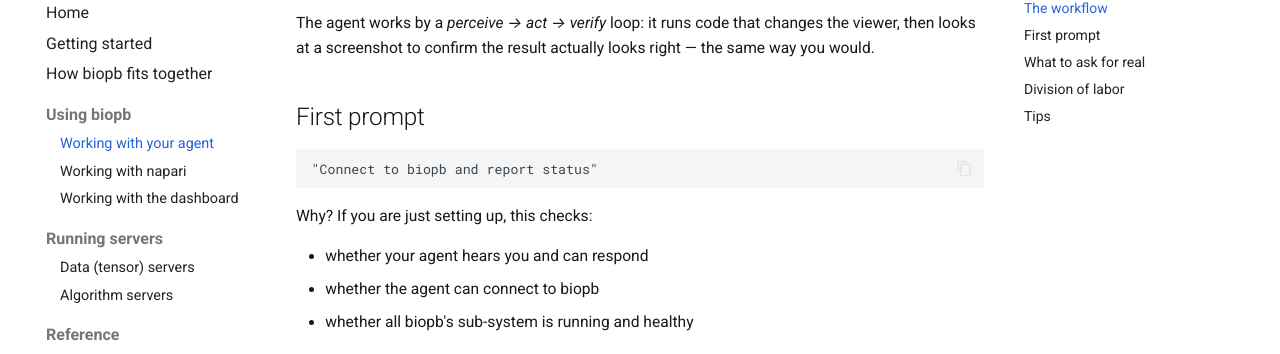
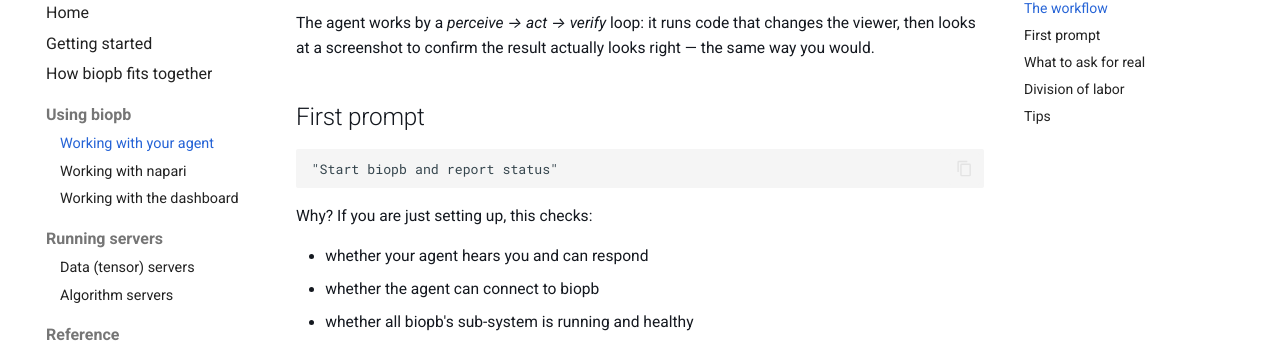
Before and after one commit to biopb/biopb-site, an MkDocs documentation site: the page built from docs/working-with-agents.md, in a window 1280 px wide and 900 px high, scrolled down 419 px. Shown: the part 100-454 px from the top of the window. Built offline with MkDocs 1.6.1 and Material for MkDocs 9.7.7, drawn with Linux system fonts in a browser that asks for light colours; comment, search, counter and statistics services are not loaded.

Commit message:
docs: say "Start biopb" in the first prompt
"Connect to biopb" implied the server was already running; the agent
starts it.

````diff
--- a/docs/working-with-agents.md
+++ b/docs/working-with-agents.md
@@ -20,7 +20,7 @@ would.
 ## First prompt
 
 ```
-"Connect to biopb and report status"
+"Start biopb and report status"
 ```
 Why? If you are just setting up, this checks:
 
````
